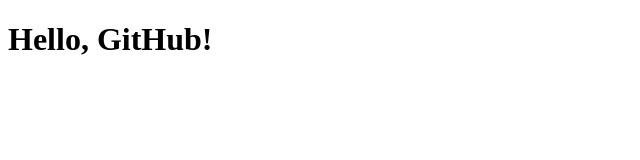
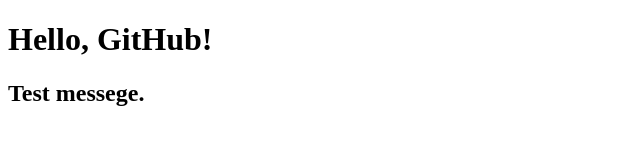
Before and after one commit to kazanV/kazanV.github.io, a plain HTML site: page index.html in a window 1280 px wide. Shown: the whole page, without its empty margins (0-640 px from the left). Drawn offline with Linux system fonts and the light colour scheme.

Commit message:
add index

```diff
--- a/index.html
+++ b/index.html
@@ -6,5 +6,6 @@
 	</head>
 	<body>
 		<h1>Hello, GitHub!</h1>
+			<h2>Test messege.</h2>
 	</body>
 </html>
```
